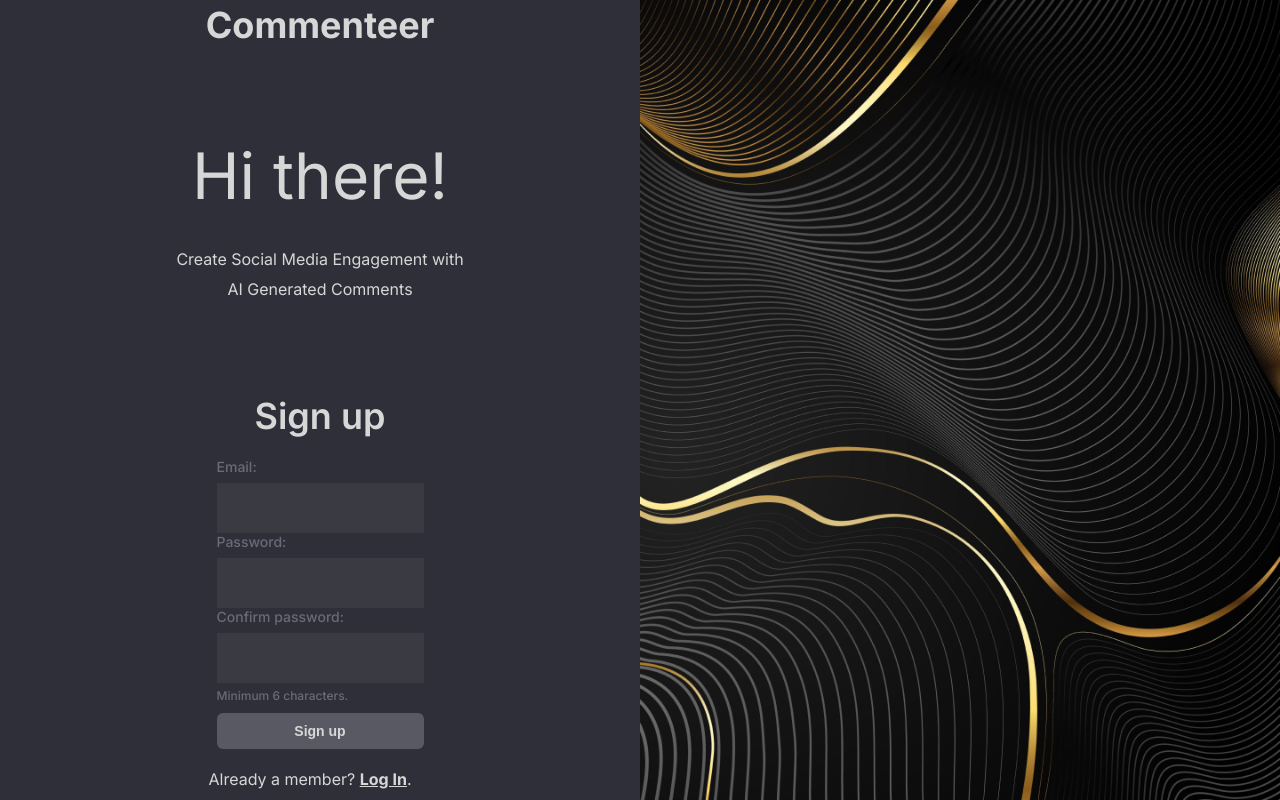
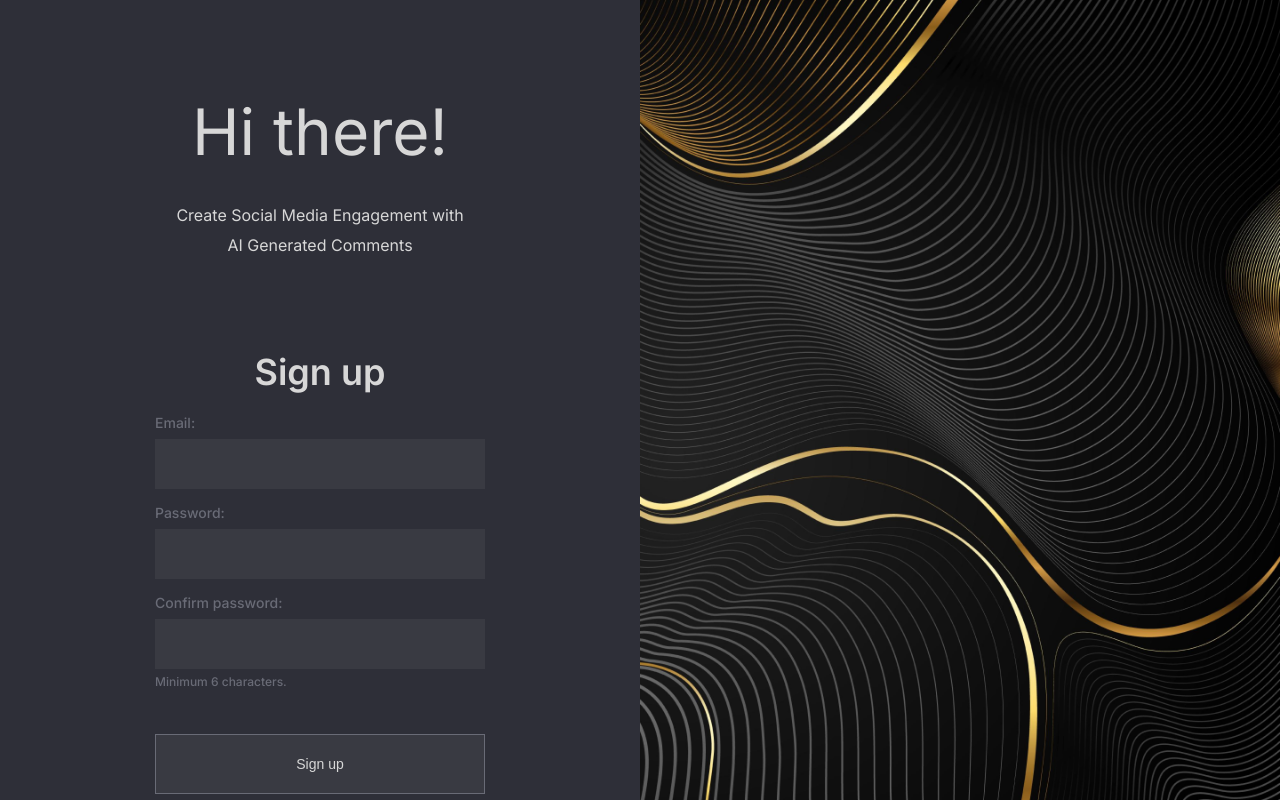
Before and after one commit to mazurcodes/commenteer, a Next.js app: page /signup in a window 1280 px wide. Built offline with nearby package versions, Linux system fonts and the light colour scheme; no server answers.

Commit message:
add AuthFormSignup new styles

```diff
--- a/app/components/AuthFormSignup/index.module.scss
+++ b/app/components/AuthFormSignup/index.module.scss
@@ -3,10 +3,15 @@
   flex-direction: column;
   justify-content: center;
   align-items: center;
+  width: 280px;
 
   h1 {
     font-weight: 600;
     font-size: 32px;
+  }
+
+  @media (min-width: 768px) {
+    width: 370px;
   }
 }
 
@@ -25,6 +30,7 @@
   font-size: 14px;
   font-weight: 500;
   color: #696b76;
+  margin-bottom: 15px;
 }
 
 .input {
@@ -48,16 +54,14 @@
 
 .submitBtn {
   width: 100%;
-  padding: 10px;
-  border: none;
-  border-radius: 6px;
-  color: #d7d7d7;
-  background-color: #585963;
+  height: 60px;
+  margin-top: 20px;
+  background-color: #393a42;
+  border: 1px solid #696b76;
   font-size: 14px;
-  font-weight: 600;
   cursor: pointer;
 
   &:hover {
-    background-color: #6e6e76;
+    background-color: #696b76;
   }
 }
```
